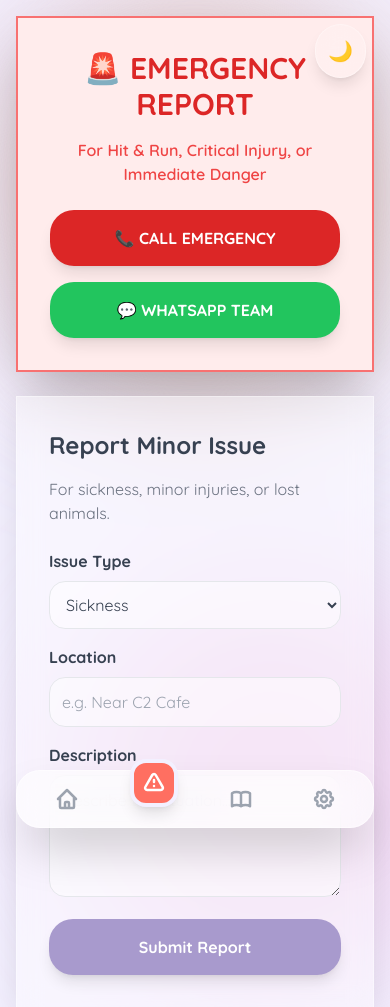
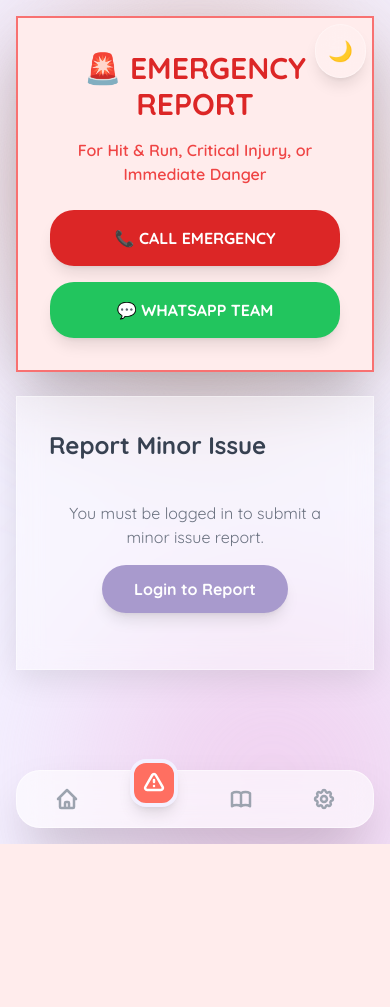
Before and after one commit to mibrahimlgsjt/NSAC_webapp, a Flask app: page /report in a window 390 px wide. Shown: the top 1007 px of the page. After the commit the page ends 844 px from the top, so only its background shows below. Run offline with Flask 3, Linux system fonts and the light colour scheme; some libraries are stand-ins or nearby versions.

Commit message:
🔒 fix: Secure publicly accessible report submission endpoint
- Added @login_required decorator to the /api/report endpoint in blueprints/api.py to restrict report submission to authenticated users (volunteers/admins).
- Updated templates/report.html to conditionally hide the report form for unauthenticated users and provide a login link.
- Added a test case in tests/test_basic.py to verify that unauthorized access to the report submission endpoint is correctly handled (redirected to login).
- Ensured that critical emergency contact information (Phone/WhatsApp) remains publicly accessible for immediate assistance.

Co-authored-by: mibrahimlgsjt <74830393+mibrahimlgsjt@users.noreply.github.com>

```diff
--- a/blueprints/api.py
+++ b/blueprints/api.py
@@ -97,6 +97,7 @@ def update_inventory():
     return redirect(url_for('admin.panel'))
 
 @api_bp.route('/report', methods=['POST'])
+@login_required
 def submit_report():
     data = request.form
     new_report = EmergencyReport(
--- a/templates/report.html
+++ b/templates/report.html
@@ -22,6 +22,7 @@
     <!-- Minor Section -->
     <div class="glass p-8 rounded-4xl">
         <h2 class="text-2xl font-bold text-gray-700 mb-4">Report Minor Issue</h2>
+        {% if current_user.is_authenticated %}
         <p class="text-gray-500 mb-6">For sickness, minor injuries, or lost animals.</p>
 
         <form x-data="{
@@ -63,6 +64,14 @@
                 Submit Report
             </button>
         </form>
+        {% else %}
+        <div class="text-center py-6">
+            <p class="text-gray-500 mb-4">You must be logged in to submit a minor issue report.</p>
+            <a href="{{ url_for('auth.login') }}" class="inline-block bg-digital-lavender text-white font-bold py-3 px-8 rounded-3xl shadow-lg hover:bg-purple-600 transition transform hover:scale-105">
+                Login to Report
+            </a>
+        </div>
+        {% endif %}
     </div>
 
 </div>
```
Also changed, not shown: tests/test_basic.py (+11 -0 lines).
